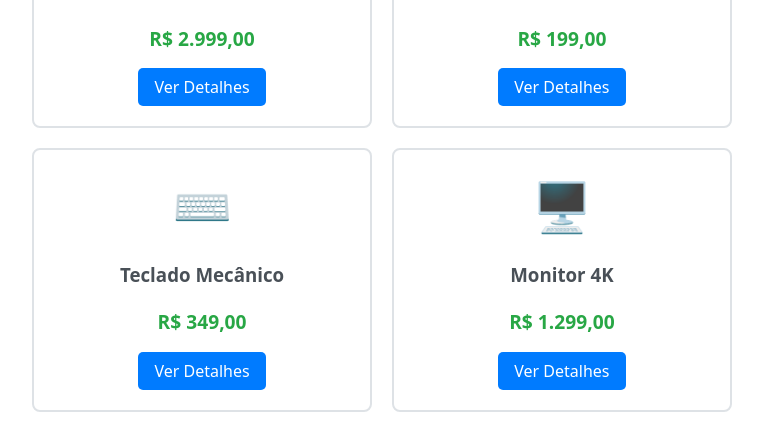
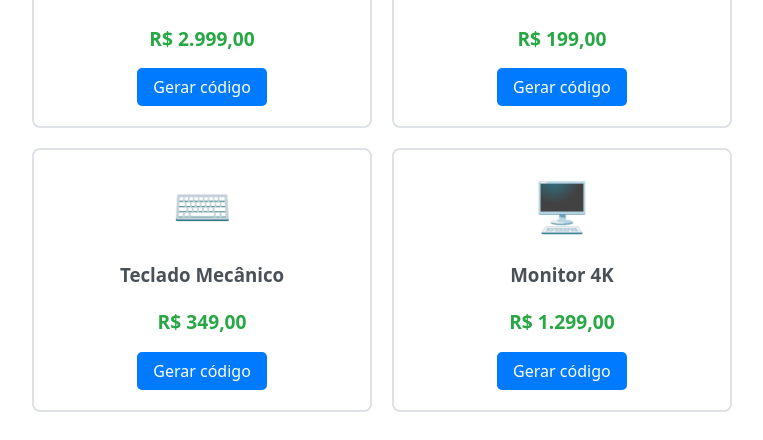
Before and after one commit to miguel-zacharias/VUE---ZYPHER, a Vue app in the folder zypher_vue/: page / in a window 1280 px wide. Shown: the part 1220-1660 px from the top of the page, without its empty margins (258-1021 px from the left). Built offline with nearby package versions, Linux system fonts and the light colour scheme.

Commit message:
Alteração
Mudança no gift

```diff
--- a/zypher_vue/src/components/Giftcard.vue
+++ b/zypher_vue/src/components/Giftcard.vue
@@ -13,15 +13,14 @@
         <div class="product-emoji">{{ product.emoji }}</div>
         <h3>{{ product.name }}</h3>
         <p class="product-price">{{ product.price }}</p>
-        <button class="view-btn">Ver Detalhes</button>
+        <button class="view-btn">Gerar código</button>
       </div>
     </div>
 
     <div v-if="selectedProduct" class="product-modal" @click="closeModal">
       <div class="modal-content" @click.stop>
         <h2>{{ selectedProduct.emoji }} {{ selectedProduct.name }}</h2>
-        <p><strong>Preço:</strong> {{ selectedProduct.price }}</p>
-        <p><strong>Descrição:</strong> {{ selectedProduct.description }}</p>
+        <p><strong>Código gerado:</strong> {{ selectedProduct.price }}</p>
         <button @click="closeModal" class="close-btn">Fechar</button>
       </div>
     </div>
```
